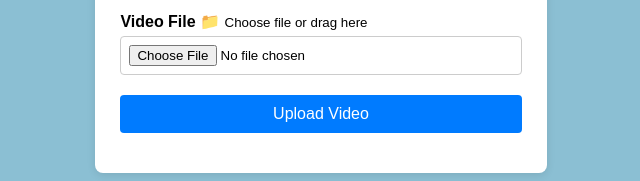
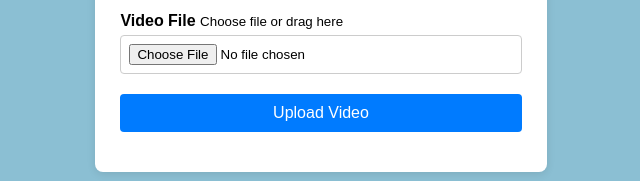
Before and after one commit to Siri-Konda/accident_detection_by_pragya, a plain HTML site: page index.html in a window 1280 px wide. Shown: the part 412-593 px from the top of the page, 319-959 px from the left. Drawn offline with Linux system fonts and the light colour scheme.

Commit message:
index.html

```diff
--- a/index.html
+++ b/index.html
@@ -21,7 +21,6 @@
             <input type="text" id="cameraLocation" placeholder="e.g., Main Gate" required />
 
             <label for="videoInput">Video File
-                <span class="upload-icon">📁</span>
                 <span id="file-name" class="upload-text">Choose file or drag here</span>
             </label>
             <input type="file" id="videoInput" accept="video/*" required />
```
